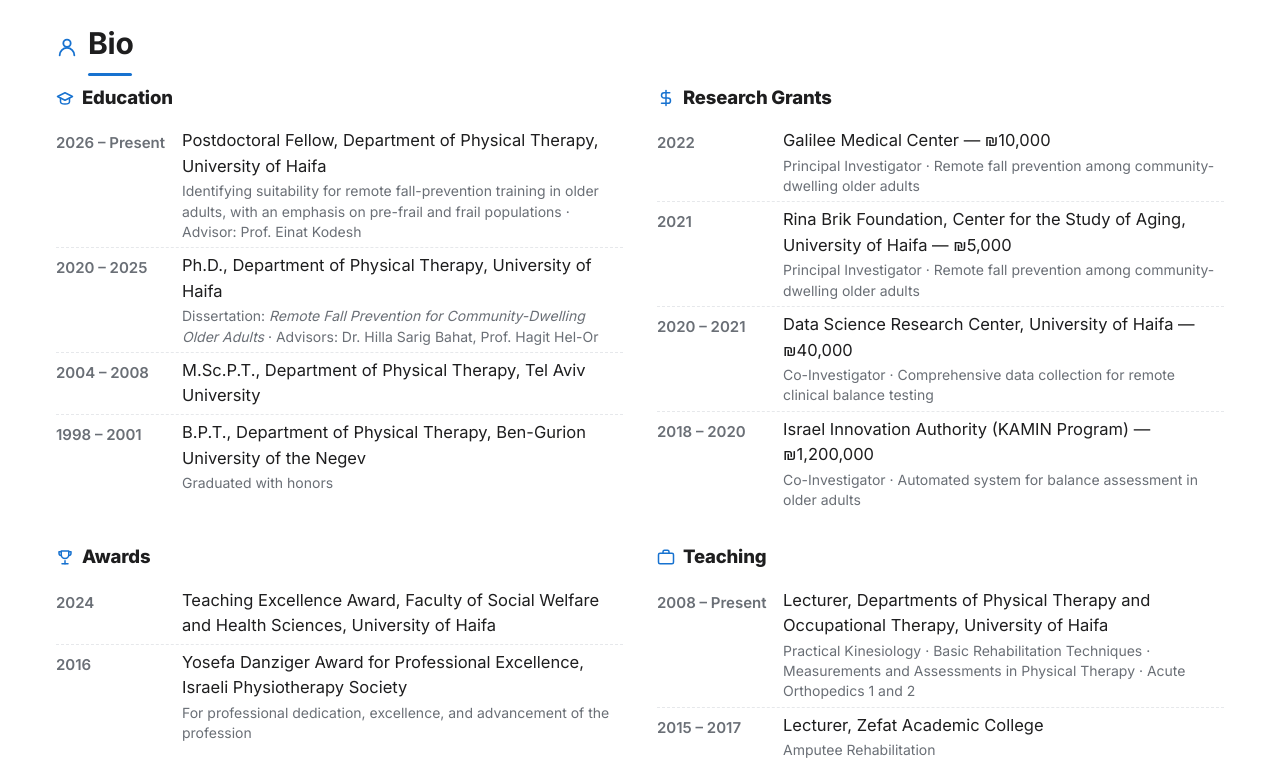
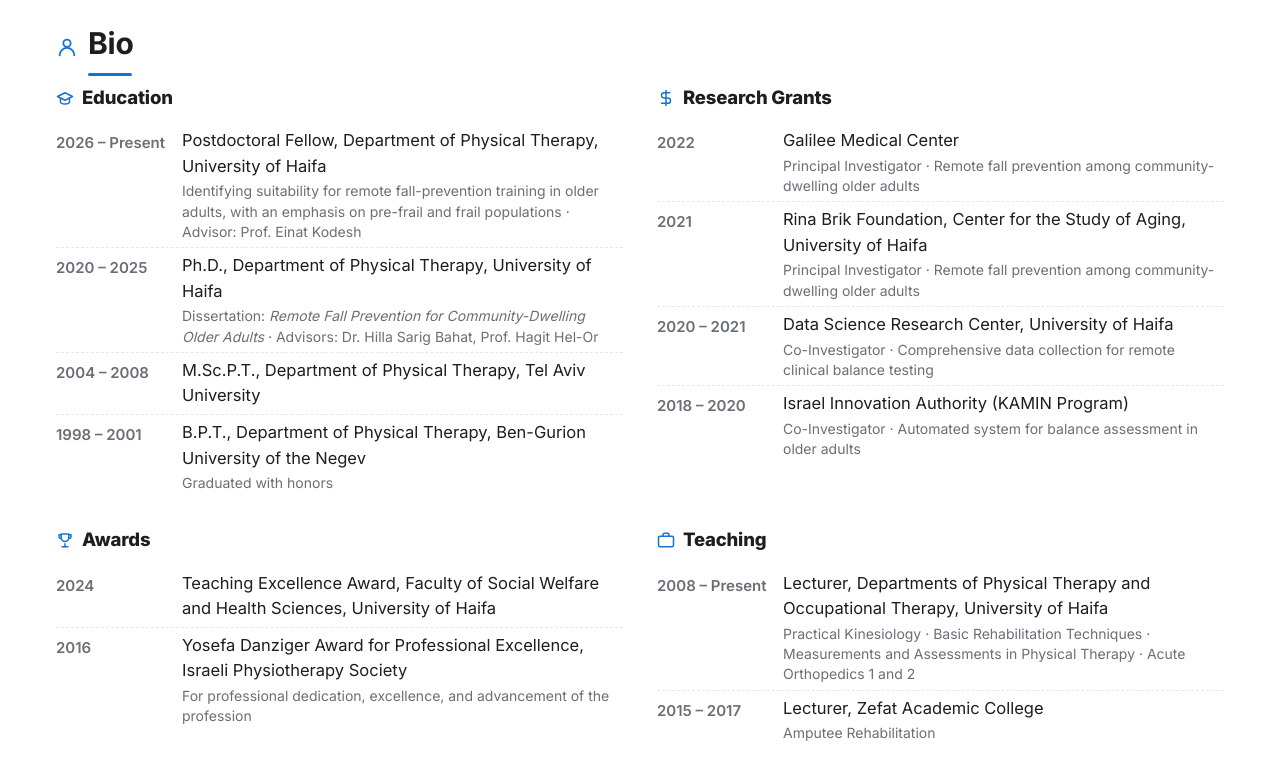
Before and after one commit to aditoledanoshubi/AdiToledanoShubi.github.io, a plain HTML site: page index.html in a window 1280 px wide. Shown: the part 3320-4091 px from the top of the page. Drawn offline with Linux system fonts and the light colour scheme.

Commit message:
Drop grant amounts and shorten the Ironman line

```diff
--- a/index.html
+++ b/index.html
@@ -612,10 +612,10 @@
                     <svg viewBox="0 0 24 24" fill="none" stroke="currentColor" stroke-width="2" stroke-linecap="round" stroke-linejoin="round" aria-hidden="true"><path d="M12 2v20"/><path d="M17 5H9.5a3.5 3.5 0 0 0 0 7h5a3.5 3.5 0 0 1 0 7H6"/></svg>
                     Research Grants
                   </div>
-                  <div class="bio-entry"><div class="bio-year">2022</div><div class="bio-desc">Galilee Medical Center &mdash; &#8362;10,000<span class="bio-sub">Principal Investigator &middot; Remote fall prevention among community-dwelling older adults</span></div></div>
-                  <div class="bio-entry"><div class="bio-year">2021</div><div class="bio-desc">Rina Brik Foundation, Center for the Study of Aging, University of Haifa &mdash; &#8362;5,000<span class="bio-sub">Principal Investigator &middot; Remote fall prevention among community-dwelling older adults</span></div></div>
-                  <div class="bio-entry"><div class="bio-year">2020 &ndash; 2021</div><div class="bio-desc">Data Science Research Center, University of Haifa &mdash; &#8362;40,000<span class="bio-sub">Co-Investigator &middot; Comprehensive data collection for remote clinical balance testing</span></div></div>
-                  <div class="bio-entry"><div class="bio-year">2018 &ndash; 2020</div><div class="bio-desc">Israel Innovation Authority (KAMIN Program) &mdash; &#8362;1,200,000<span class="bio-sub">Co-Investigator &middot; Automated system for balance assessment in older adults</span></div></div>
+                  <div class="bio-entry"><div class="bio-year">2022</div><div class="bio-desc">Galilee Medical Center<span class="bio-sub">Principal Investigator &middot; Remote fall prevention among community-dwelling older adults</span></div></div>
+                  <div class="bio-entry"><div class="bio-year">2021</div><div class="bio-desc">Rina Brik Foundation, Center for the Study of Aging, University of Haifa<span class="bio-sub">Principal Investigator &middot; Remote fall prevention among community-dwelling older adults</span></div></div>
+                  <div class="bio-entry"><div class="bio-year">2020 &ndash; 2021</div><div class="bio-desc">Data Science Research Center, University of Haifa<span class="bio-sub">Co-Investigator &middot; Comprehensive data collection for remote clinical balance testing</span></div></div>
+                  <div class="bio-entry"><div class="bio-year">2018 &ndash; 2020</div><div class="bio-desc">Israel Innovation Authority (KAMIN Program)<span class="bio-sub">Co-Investigator &middot; Automated system for balance assessment in older adults</span></div></div>
                 </div>
 
                 <div class="bio-block">
@@ -675,7 +675,7 @@
                     <svg viewBox="0 0 24 24" fill="none" stroke="currentColor" stroke-width="2" stroke-linecap="round" stroke-linejoin="round" aria-hidden="true"><circle cx="12" cy="12" r="10"/><path d="m8 12 2.5 2.5L16 9"/></svg>
                     Endurance Sport
                   </div>
-                  <p class="personal-text">Certified Ironman finisher &mdash; 3.8&nbsp;km swim, 180&nbsp;km bike, 42.2&nbsp;km run.</p>
+                  <p class="personal-text">Ironman finisher</p>
                 </div>
               </div>
             </td>
```
